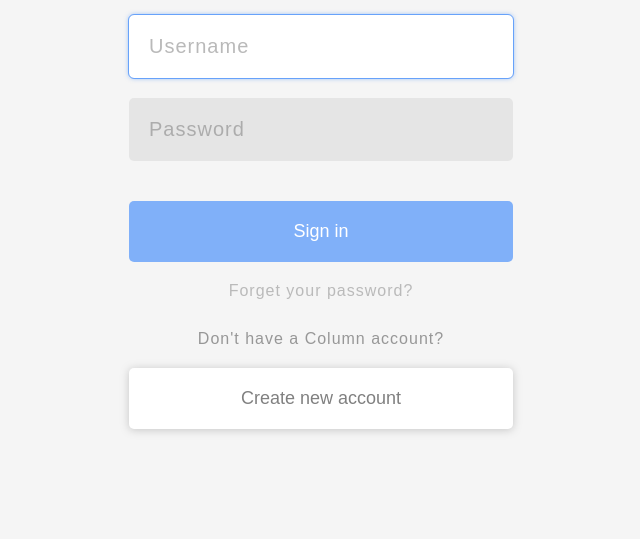
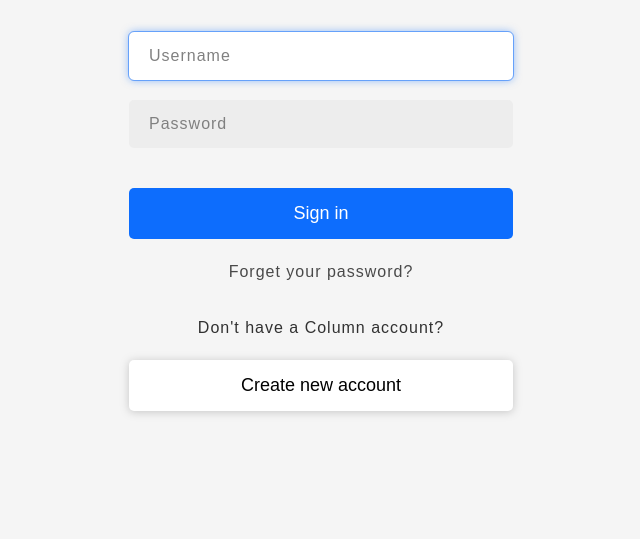
Before and after one commit to ChrisNze/login, a plain HTML site: page index.html in a window 1280 px wide. Shown: the part 261-800 px from the top of the page, without its empty margins (319-959 px from the left). Drawn offline with Linux system fonts and the light colour scheme.

Commit message:
Modified

```diff
--- a/css/style.css
+++ b/css/style.css
@@ -12,13 +12,14 @@ body {
 	font-family: sans-serif;
 	letter-spacing: 0.1rem;
 	box-sizing: border-box;
+	line-height: 1.6;
 }
 
 .container {
 	background-color: #f5f5f5;
 	width: 100vw;
 	height: 100vh;
-	padding: 4rem 0 2rem 0;
+	padding: 4rem 0 0 0;
 	display: flex;
 	justify-content: center;
 }
@@ -45,7 +46,6 @@ body {
 
 .form_heading {
 	font-size: 3rem;
-	color: rgb(128, 128, 128);
 	margin-bottom: 4rem;
 }
 
@@ -56,58 +56,63 @@ body {
 
 .input_container input {
 	font-family: inherit;
-	padding: 2rem 0 2rem 2rem;
+	padding: 1.5rem 2rem;
 	border: none;
 	border-radius: 5px;
 	width: 100%;
-	color: rgb(128, 128, 128);
 }
 
 .input_container input::placeholder {
-	opacity: 0.5;
+	color: rgb(128, 128, 128);
 }
 
 .input_container input::placeholder,
 .input_container input {
-	font-size: 2rem;
+	font-size: 1.6rem;
 	letter-spacing: inherit;
 }
 
 .input_container input:focus {
-	box-shadow: 0 0 0.5rem rgba(13, 109, 253, 0.5);
+	box-shadow: 0 0 0.8rem rgba(13, 109, 253, 0.5);
 	outline: 1.5px solid rgba(13, 109, 253, 0.5);
 }
 
 .input_password {
-	background-color: rgba(204, 204, 204, 0.4);
+	background-color: rgba(204, 204, 204, 0.2);
 }
 
 .btn {
 	width: 100%;
-	padding: 2rem 2rem;
+	padding: 1.5rem 0;
 	margin-top: 2rem;
 	border: none;
 	font-size: 1.8rem;
 	border-radius: 5px;
-	font-family: inherit;
 	cursor: pointer;
-	transition: all 0.5s;
+	transition: all 0.2s;
 }
 
 .sign_in-btn {
-	background-color: rgba(13, 109, 253, 0.5);
+	background-color: rgb(13, 109, 253);
 	color: #fff;
+	font-weight: 500;
+}
+
+.sign_in-btn:hover {
+	background-color: rgba(13, 109, 253, 0.85);
 }
 
 .btn:hover {
-	background-color: rgba(13, 109, 253, 0.767);
 	color: #fff;
 	cursor: pointer;
 }
 .new_acct-btn {
 	background-color: #fff;
-	color: rgb(128, 128, 128);
 	box-shadow: 0 0.1rem 0.8rem rgba(128, 128, 128, 0.4);
+}
+
+.new_acct-btn:hover {
+	background-color: rgb(13, 109, 253);
 }
 
 p a {
@@ -117,20 +122,19 @@ p a {
 
 .forget_password {
 	margin: 2rem 0 3rem 0;
-	color: rgb(128, 128, 128);
 }
 
 .forget_password a {
-	color: rgba(128, 128, 128, 0.5);
+	color: rgba(0, 0, 0, 0.7);
 	cursor: pointer;
 }
 
 p a:hover {
-	color: rgb(128, 128, 128);
+	color: rgb(0, 0, 0);
 }
 
 .column_acct a {
-	color: rgba(128, 128, 128, 0.8);
+	color: rgba(0, 0, 0, 0.8);
 }
 
 @media (max-width: 1200px) {
@@ -150,6 +154,10 @@ p a:hover {
 		width: 80%;
 	}
 
+	.form_heading {
+		font-size: 5rem;
+	}
+
 	.container {
 		padding: 4rem 0 4rem 0;
 	}
@@ -159,7 +167,4 @@ p a:hover {
 	html {
 		font-size: 40%;
 	}
-	.form_container {
-		width: 90%;
-	}
 }
```
